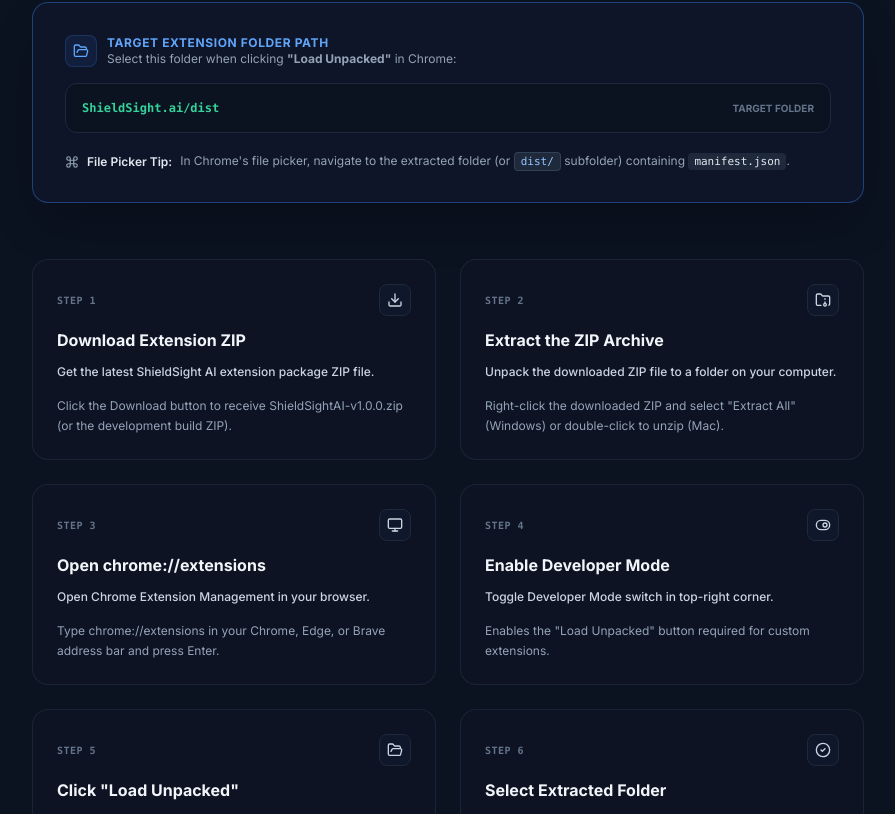
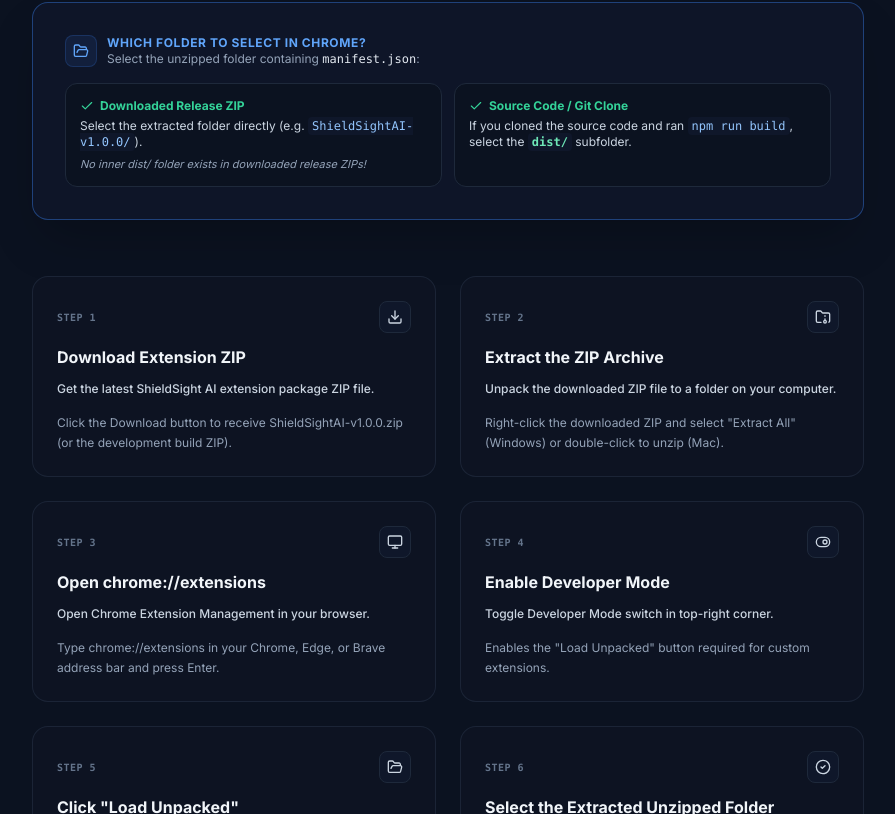
Before and after one commit to harshit-911/ShieldSight.ai, a Next.js app in the folder website/: page /install in a window 1280 px wide. Shown: the part 426-1240 px from the top of the page, without its empty margins (192-1087 px from the left). Built offline with nearby package versions, Linux system fonts and the light colour scheme; no server answers.

Commit message:
docs: clarify downloaded ZIP folder structure on install page, explaining manifest.json is directly at root level with no inner dist/ folder

```diff
--- a/website/app/install/page.tsx
+++ b/website/app/install/page.tsx
@@ -1,7 +1,7 @@
 import { Navbar } from '../../components/Navbar';
 import { Footer } from '../../components/Footer';
 import { DownloadButton } from '../../components/DownloadButton';
-import { Download, FolderArchive, Monitor, ToggleRight, FolderOpen, CheckCircle2, AlertCircle, Github, HelpCircle, FileCode, Check, Command } from 'lucide-react';
+import { Download, FolderArchive, Monitor, ToggleRight, FolderOpen, CheckCircle2, AlertCircle, Github, HelpCircle, FileCode, Check, Command, Info } from 'lucide-react';
 
 export const metadata = {
   title: 'Installation Guide — ShieldSight AI',
@@ -47,10 +47,10 @@
     },
     {
       step: 'Step 6',
-      title: 'Select Extracted Folder',
+      title: 'Select the Extracted Unzipped Folder',
       icon: CheckCircle2,
       description: 'Choose the extracted folder containing manifest.json.',
-      detail: 'Select the unzipped folder (or dist/ subfolder) and click Select Folder.',
+      detail: 'Select the unzipped folder (containing manifest.json) and click Select Folder.',
     },
   ];
 
@@ -78,41 +78,46 @@
           </div>
         </div>
 
-        {/* TARGET EXTENSION FOLDER PATH CALLOUT */}
+        {/* TARGET EXTENSION FOLDER SELECTION CALLOUT */}
         <div className="p-6 sm:p-8 rounded-2xl bg-slate-900/90 border border-blue-500/40 mb-14 text-left space-y-4 shadow-2xl">
-          <div className="flex items-center justify-between">
           <div className="flex items-center gap-2.5">
             <div className="w-8 h-8 rounded-lg bg-blue-500/10 border border-blue-500/20 flex items-center justify-center text-blue-400">
               <FolderOpen className="w-4 h-4" />
             </div>
             <div>
               <div className="text-xs font-bold uppercase tracking-wider text-blue-400">
-                  Target Extension Folder Path
+                Which Folder to Select in Chrome?
               </div>
               <div className="text-xs text-slate-400">
-                  Select this folder when clicking <strong>"Load Unpacked"</strong> in Chrome:
-                </div>
+                Select the unzipped folder containing <code className="text-slate-200 font-mono">manifest.json</code>:
               </div>
             </div>
           </div>
 
-          {/* Clean Directory Code Block */}
-          <div className="p-4 rounded-xl bg-[#0B1220] border border-slate-800 flex items-center justify-between gap-4 font-mono text-xs text-slate-200">
-            <span className="text-emerald-400 font-bold select-all truncate">
-              ShieldSight.ai/dist
-            </span>
-            <span className="text-[10px] text-slate-500 font-sans uppercase shrink-0 font-bold">
-              Target Folder
-            </span>
+          {/* Dual Path Comparison Boxes */}
+          <div className="grid grid-cols-1 md:grid-cols-2 gap-3 text-xs">
+            <div className="p-3.5 rounded-xl bg-[#0B1220] border border-slate-800 space-y-1">
+              <div className="font-bold text-emerald-400 flex items-center gap-1.5">
+                <Check className="w-3.5 h-3.5" />
+                <span>Downloaded Release ZIP</span>
+              </div>
+              <p className="text-slate-300">
+                Select the extracted folder directly (e.g. <code className="bg-slate-900 px-1 py-0.5 rounded text-blue-300 font-mono">ShieldSightAI-v1.0.0/</code>).
+              </p>
+              <p className="text-[11px] text-slate-400 pt-0.5">
+                <em>No inner dist/ folder exists in downloaded release ZIPs!</em>
+              </p>
             </div>
 
-          {/* Folder Navigation Shortcut Hint */}
-          <div className="flex flex-wrap items-center gap-2 text-xs text-slate-300 pt-1">
-            <Command className="w-3.5 h-3.5 text-slate-400" />
-            <span className="font-semibold text-slate-200">File Picker Tip:</span>
-            <span className="text-slate-400">
-              In Chrome's file picker, navigate to the extracted folder (or <code className="bg-slate-800 px-1.5 py-0.5 rounded text-blue-300 font-mono text-[11px] border border-slate-700">dist/</code> subfolder) containing <code className="bg-slate-800 px-1.5 py-0.5 rounded text-slate-200 font-mono text-[11px]">manifest.json</code>.
-            </span>
+            <div className="p-3.5 rounded-xl bg-[#0B1220] border border-slate-800 space-y-1">
+              <div className="font-bold text-emerald-400 flex items-center gap-1.5">
+                <Check className="w-3.5 h-3.5" />
+                <span>Source Code / Git Clone</span>
+              </div>
+              <p className="text-slate-300">
+                If you cloned the source code and ran <code className="bg-slate-900 px-1 py-0.5 rounded text-blue-300 font-mono">npm run build</code>, select the <strong><code className="bg-slate-900 px-1 py-0.5 rounded text-emerald-300 font-mono">dist/</code></strong> subfolder.
+              </p>
+            </div>
           </div>
         </div>
 
@@ -166,7 +171,7 @@
 
           {/* Directory File Structure Visualizer */}
           <div className="p-5 rounded-xl bg-[#0B1220] border border-slate-800/80 font-mono text-xs text-slate-300 space-y-2">
-            <div className="text-emerald-400 font-bold">📁 ShieldSight.ai/dist/</div>
+            <div className="text-emerald-400 font-bold">📁 Extracted Extension Folder (e.g. ShieldSightAI-v1.0.0/ or dist/)</div>
             <div className="pl-4 text-slate-200">├── 📄 manifest.json  <span className="text-emerald-400 font-sans font-semibold">← CRITICAL: Must be directly inside selected folder</span></div>
             <div className="pl-4 text-slate-400">├── 📄 background.js</div>
             <div className="pl-4 text-slate-400">├── 📄 content.js</div>
@@ -179,7 +184,7 @@
           <div className="p-4 rounded-xl bg-amber-950/20 border border-amber-900/40 text-xs text-amber-300 leading-relaxed flex items-start gap-3">
             <AlertCircle className="w-4 h-4 text-amber-400 shrink-0 mt-0.5" />
             <div>
-              <strong>Common Mistake:</strong> Do NOT select a parent directory or subfolder that does not contain <code className="bg-amber-950 px-1.5 py-0.5 rounded font-mono text-amber-200">manifest.json</code>. If Chrome displays <em>"Manifest file is missing"</em>, make sure to select the <code className="bg-amber-950 px-1.5 py-0.5 rounded font-mono text-amber-200">dist/</code> directory directly.
+              <strong>Common Mistake:</strong> Do NOT look for an inner <code className="bg-amber-950 px-1.5 py-0.5 rounded font-mono text-amber-200">dist/</code> folder inside downloaded release ZIPs. The downloaded release ZIP already contains <code className="bg-amber-950 px-1.5 py-0.5 rounded font-mono text-amber-200">manifest.json</code> directly at its root level. Select the extracted unzipped folder directly!
             </div>
           </div>
         </div>
```
Lines whose indentation alone changed are shown as unchanged.
